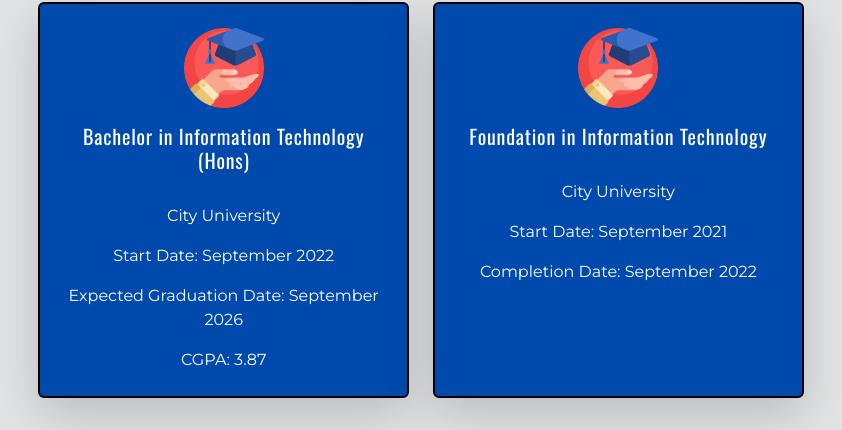
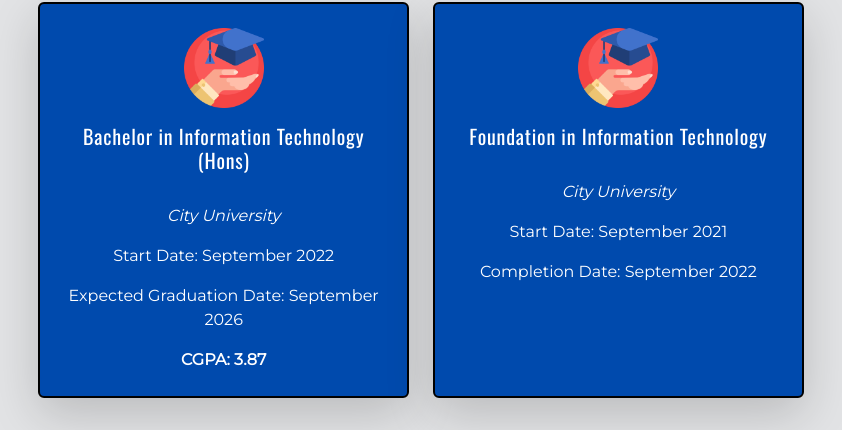
Before and after one commit to jega1312/portfolio-v2, a plain HTML site: page index.html in a window 1280 px wide. Shown: the part 2751-3181 px from the top of the page, 219-1061 px from the left. Drawn offline with nearby package versions, Linux system fonts and the light colour scheme.

Commit message:
Update education card styles for improved readability and emphasis

```diff
--- a/index.html
+++ b/index.html
@@ -886,13 +886,13 @@
                 alt="education icon"
               />
               <div class="card-body text-white text-center">
-                <h6 class="card-title font-oswald fw-medium ls-xs fs-5">
+                <h6 class="card-title font-oswald fw-medium ls-xs fs-5 ">
                   Bachelor in Information Technology (Hons)
                 </h6>
               </div>
               <ul class="list-group list-group-flush text-center border-0">
                 <li
-                  class="list-group-item bg-default text-white border-0 font-montserrat"
+                  class="list-group-item bg-default text-white border-0 font-montserrat fst-italic"
                 >
                   City University
                 </li>
@@ -907,7 +907,7 @@
                   Expected Graduation Date: September 2026
                 </li>
                 <li
-                  class="list-group-item bg-default text-white border-0 font-montserrat"
+                  class="list-group-item bg-default text-white border-0 font-montserrat fw-bold"
                 >
                   CGPA: 3.87
                 </li>
@@ -915,6 +915,7 @@
             </div>
           </div>
           <!-- Education Card 1 Ends -->
+
           <!-- Education Card 2 Starts -->
           <div class="col">
             <div
@@ -932,7 +933,7 @@
               </div>
               <ul class="list-group list-group-flush text-center border-0">
                 <li
-                  class="list-group-item bg-default text-white border-0 font-montserrat"
+                  class="list-group-item bg-default text-white border-0 font-montserrat fst-italic"
                 >
                   City University
                 </li>
```
